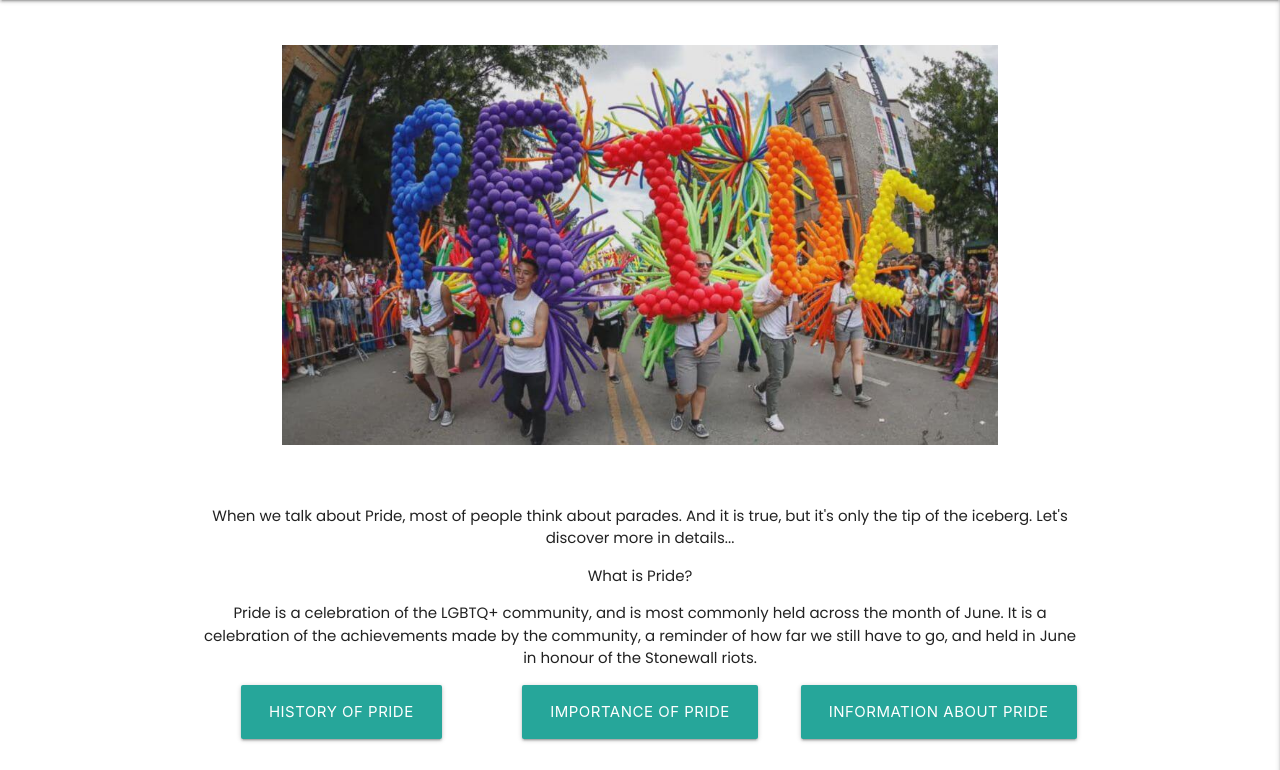
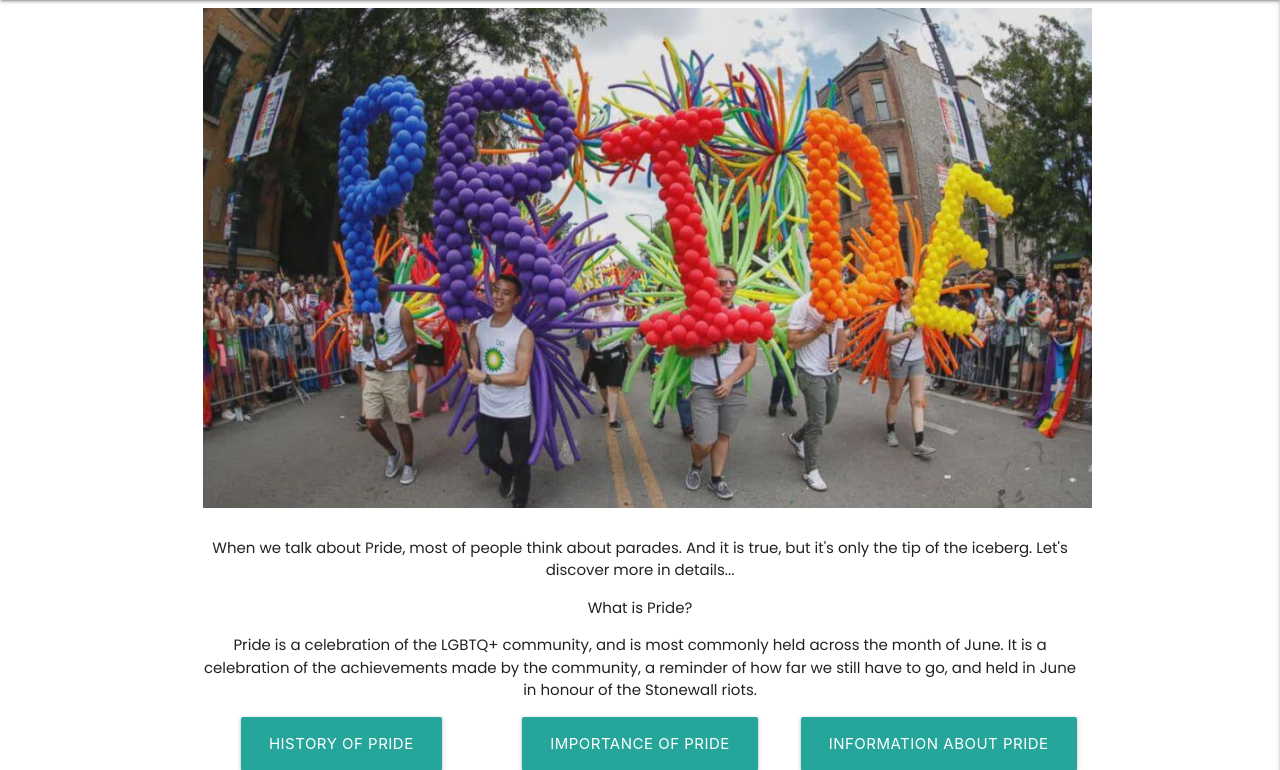
Before and after one commit to roomacarthur/eventpride, a Flask app: page /wikipride in a window 1280 px wide. Shown: the part 80-850 px from the top of the page. Run offline with Flask 2, Linux system fonts and the light colour scheme; some libraries are stand-ins or nearby versions.

Commit message:
updated static-hero image

```diff
--- a/static/css/style.css
+++ b/static/css/style.css
@@ -10,10 +10,10 @@ h1,h2,h3,h4,h5,h6 {
 }
 
 .static-hero {
-    height: 50vh;
-    width: 80%;
-    display: block;
-    margin: 5% auto;
+    width: 100%;
+    height: 500px;
+    object-fit:contain;
+    margin: .5rem;
 }
 
 /* ____events.html_____ */
```
